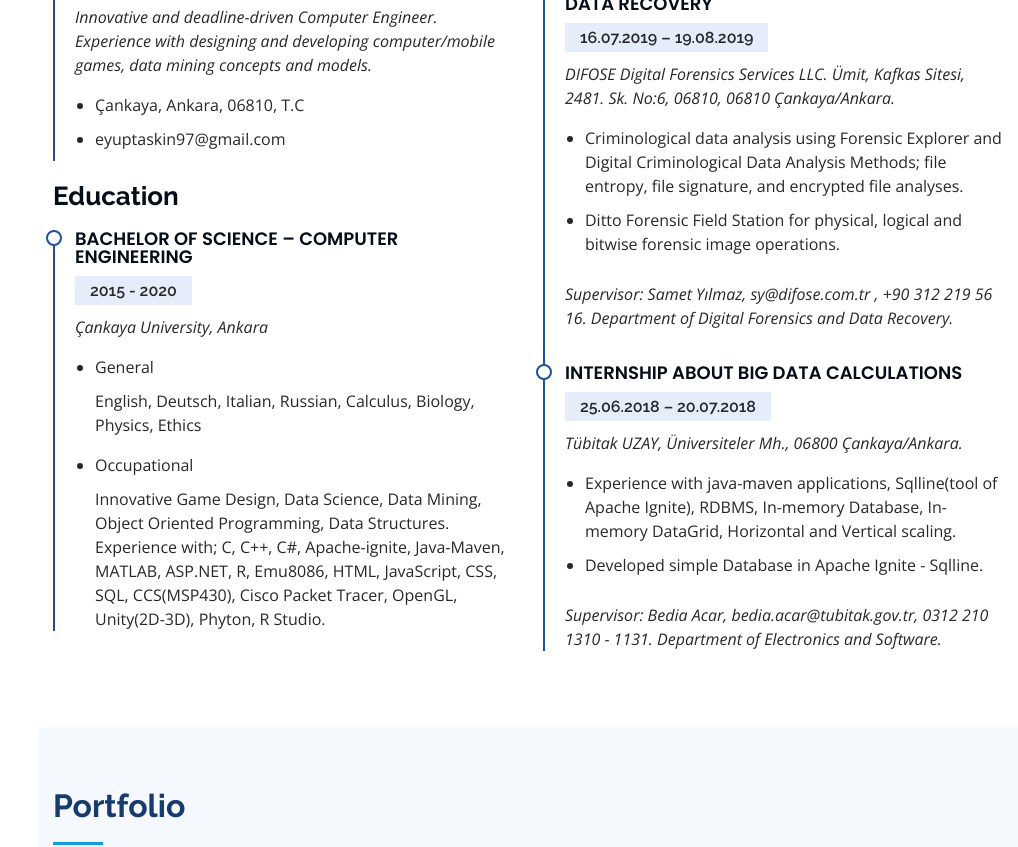
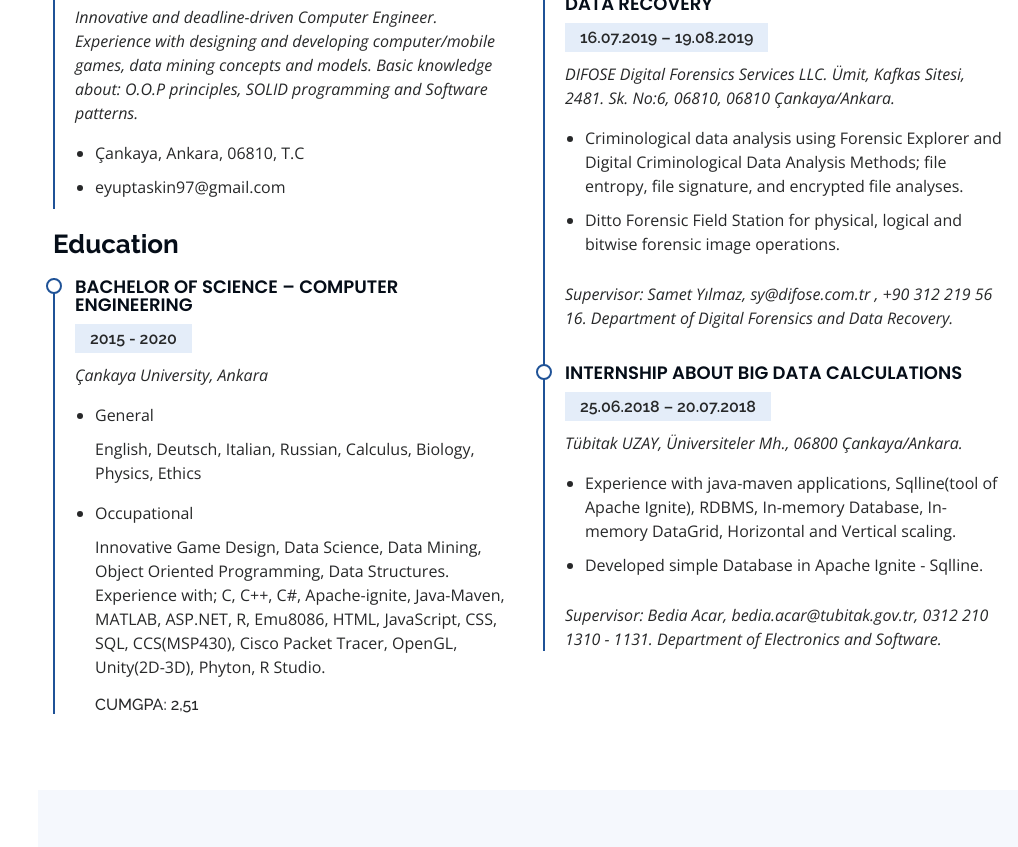
Before and after one commit to kurumsaleyup/kurumsaleyup.github.io, a plain HTML site: page index.html in a window 1280 px wide. Shown: the part 2003-2850 px from the top of the page, without its empty margins (262-1280 px from the left). Drawn offline with nearby package versions, Linux system fonts and the light colour scheme.

Commit message:
Update index.html

```diff
--- a/index.html
+++ b/index.html
@@ -251,7 +251,8 @@
             <h3 class="resume-title">Sumary</h3>
             <div class="resume-item pb-0">
               <h4>Eyüp Taşkın</h4>
-              <p><em>Innovative and deadline-driven Computer Engineer. Experience with designing and developing computer/mobile games, data mining concepts and models.</em></p>
+              <p><em>Innovative and deadline-driven Computer Engineer. Experience with designing and developing computer/mobile games, data mining concepts and models.
+                  Basic knowledge about: O.O.P principles, SOLID programming and Software patterns.</em></p>
               <ul>
                 <li>Çankaya, Ankara, 06810, T.C</li>
                 <!-- <li>(123) 456-7891</li> -->
@@ -269,6 +270,7 @@
                 <p>English, Deutsch, Italian, Russian, Calculus, Biology, Physics, Ethics</p>
                 <li>Occupational</li>
                 <p>Innovative Game Design, Data Science, Data Mining, Object Oriented Programming, Data Structures. Experience with; C, C++, C#, Apache-ignite, Java-Maven, MATLAB, ASP.NET, R, Emu8086, HTML, JavaScript, CSS, SQL, CCS(MSP430), Cisco Packet Tracer, OpenGL, Unity(2D-3D), Phyton, R Studio.</p>
+                <h6>CUMGPA: 2,51</h6>
               </ul>
             </div>
           </div>
```
